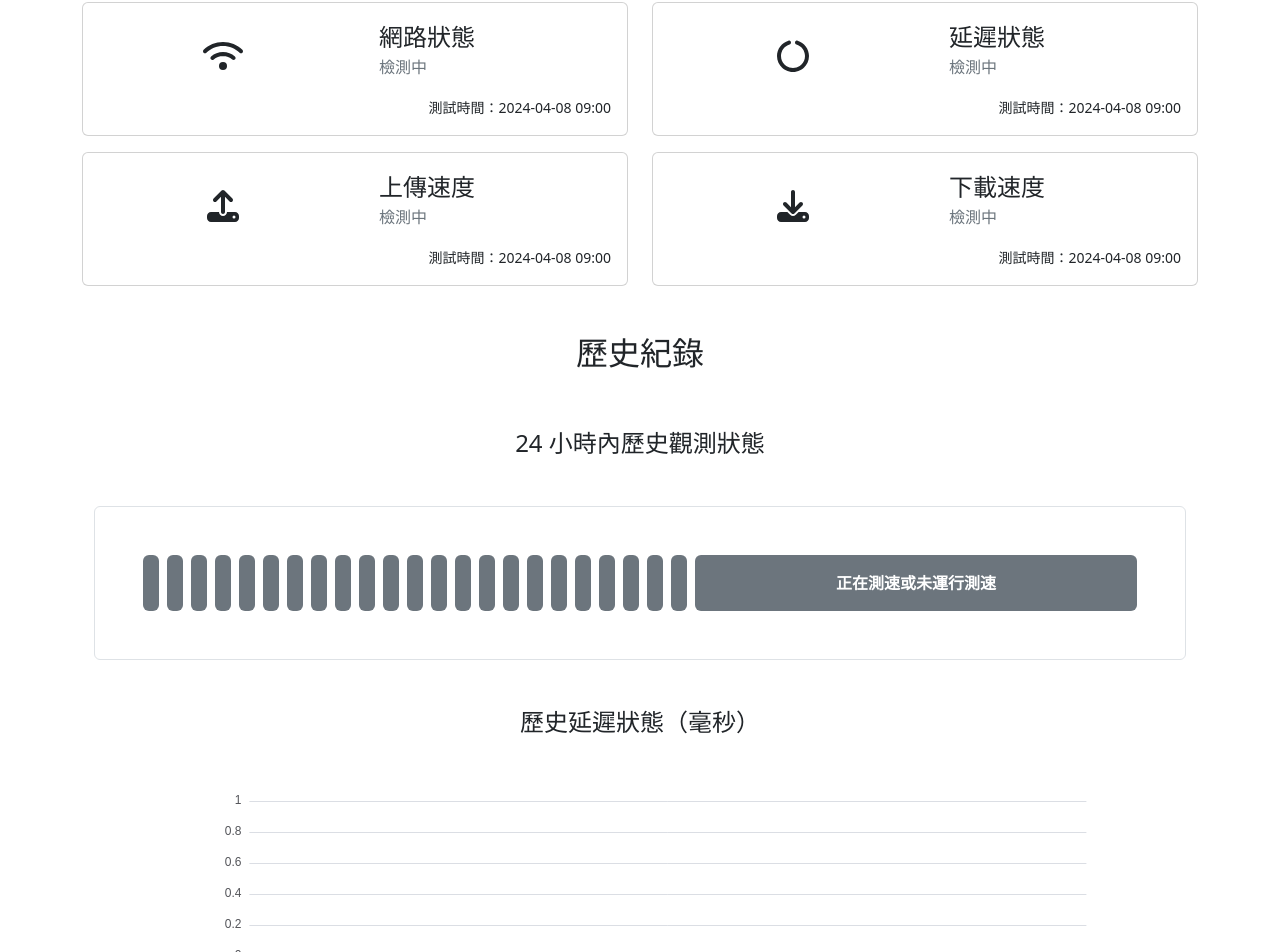
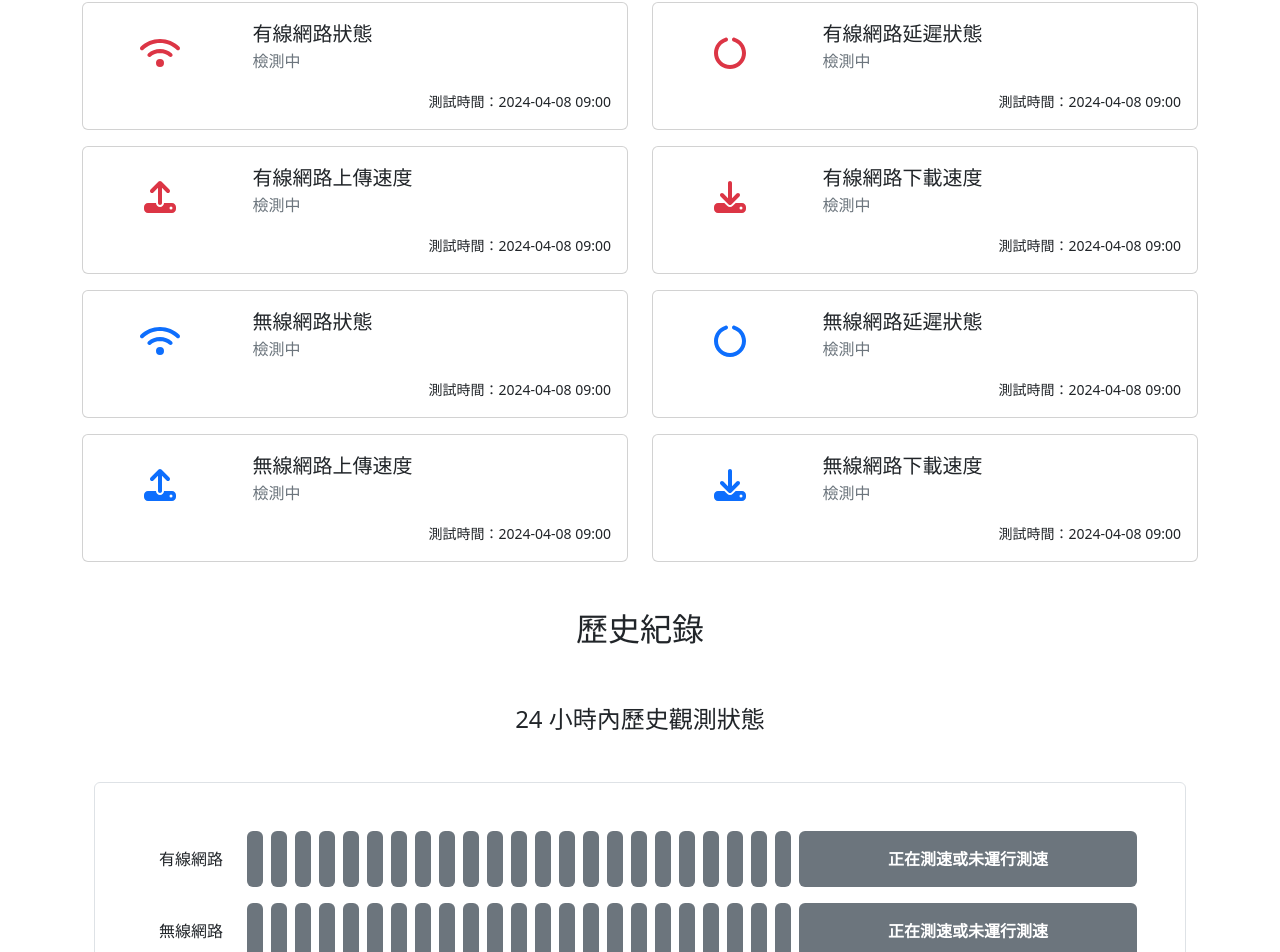
Before and after one commit to ntut-xuan/NTUT-Network-Status, a React (Vite) app in the folder frontend/: page / in a window 1280 px wide. Shown: the part 188-1140 px from the top of the page. Built offline with nearby package versions, Linux system fonts and the light colour scheme; no server answers; the database is empty.

Commit message:
Implement: Add Wi-Fi sources to frontend page

```diff
--- a/frontend/src/App.tsx
+++ b/frontend/src/App.tsx
@@ -13,7 +13,10 @@ import StatusCard from './components/StatusCard';
 function App() {
     const [records, setRecords] = useState<Map<string, (RecordType | null)>>(new Map())
     const [heartbeats, setHeartbeat] = useState<Map<string, (HeartbeatType | null)>>(new Map())
-    const [latestNetworkStatus, setLatestNetworkStatus] = useState<RecordStatusType | null>(null)
+    const [wifiRecords, setWiFiRecords] = useState<Map<string, (RecordType | null)>>(new Map())
+    const [wifiHeartbeats, setWiFiHeartbeats] = useState<Map<string, (HeartbeatType | null)>>(new Map())
+    const [latestCableNetworkStatus, setLatestCableNetworkStatus] = useState<RecordStatusType | null>(null)
+    const [latestWiFiNetworkStatus, setLatestWiFiNetworkStatus] = useState<RecordStatusType | null>(null)
     const [keys, setKeys] = useState<string[]>([])
 
     const getPingOption = () => {
@@ -26,14 +29,25 @@ function App() {
             yAxis: {},
             series: [
                 {
-                    name: '延遲速度（毫秒）',
-                    color: "blue",
+                    name: '有線網路延遲速度（毫秒）',
                     type: 'line',
+                    color: "red",
                     data: Array.from(records.entries()).reverse().map((record) => {
                         return record[1] == null ? [record[0], 0] : [record[0], record[1].Ping];
                     })
+                },
+                {
+                    name: '無線網路延遲速度（毫秒）',
+                    type: 'line',
+                    color: "blue",
+                    data: Array.from(wifiRecords.entries()).reverse().map((record) => {
+                        return record[1] == null ? [record[0], 0] : [record[0], record[1].Ping];
+                    })
                 }
-            ]
+            ],
+            legend: {
+                show: true
+            }
         }
     }
 
@@ -46,14 +60,25 @@ function App() {
             yAxis: {},
             series: [
                 {
-                    name: '下載速度（mbps）',
+                    name: '有線網路下載速度（mbps）',
                     type: 'line',
-                    color: "green",
+                    color: "red",
                     data: Array.from(records.entries()).reverse().map((record) => {
                         return record[1] == null ? [record[0], 0] : [record[0], record[1].DownloadSpeed];
                     })
+                },
+                {
+                    name: '無線網路下載速度（mbps）',
+                    type: 'line',
+                    color: "blue",
+                    data: Array.from(wifiRecords.entries()).reverse().map((record) => {
+                        return record[1] == null ? [record[0], 0] : [record[0], record[1].DownloadSpeed];
+                    })
                 }
-            ]
+            ],
+            legend: {
+                show: true
+            }
         }
     }
 
@@ -66,14 +91,25 @@ function App() {
             yAxis: {},
             series: [
                 {
-                    name: '上傳速度（mbps）',
+                    name: '有線網路上傳速度（mbps）',
                     type: 'line',
-                    color: "orange",
+                    color: "red",
                     data: Array.from(records.entries()).reverse().map((record) => {
                         return record[1] == null ? [record[0], 0] : [record[0], record[1].UploadSpeed];
                     })
+                },
+                {
+                    name: '無線網路上傳速度（mbps）',
+                    type: 'line',
+                    color: "blue",
+                    data: Array.from(wifiRecords.entries()).reverse().map((record) => {
+                        return record[1] == null ? [record[0], 0] : [record[0], record[1].UploadSpeed];
+                    })
                 }
-            ]
+            ],
+            legend: {
+                show: true
+            }
         }
     }
 
@@ -116,7 +152,7 @@ function App() {
         return recordMap;
     }
 
-    const getLatestNetworkStatus = () => {
+    const getLatestNetworkStatus = (heartbeats: Map<string, (HeartbeatType | null)>, records: Map<string, (RecordType | null)>) => {
         const currentTime = dayjs(Date.now())
         const currentTimeFormat = currentTime.format("YYYY-MM-DDTHH:00:00+08:00")
 
@@ -167,7 +203,7 @@ function App() {
         } as RecordStatusType
     }
 
-    const getHistoryStatuses = () => {
+    const getHistoryStatuses = (heartbeats: Map<string, (HeartbeatType | null)>) => {
         const statuses = [] as ("Success" | "Failed" | "Unknown")[]
         for(let key of keys){
             const heartbeat = heartbeats.get(key)
@@ -197,8 +233,24 @@ function App() {
     }, [app])
 
     useEffect(() => {
-        setLatestNetworkStatus(getLatestNetworkStatus())
-    }, [records])
+        fetchRecordsAsync("wifi-record").then((recordMap: Map<string, RecordType>) => {
+            setWiFiRecords(recordMap)
+        })
+    }, [app])
+
+    useEffect(() => {
+        fetchRecordsAsync("wifi-heartbeat").then((heartbeat: Map<string, HeartbeatType>) => {
+            setWiFiHeartbeats(heartbeat)
+        })
+    }, [app])
+
+    useEffect(() => {
+        setLatestCableNetworkStatus(getLatestNetworkStatus(heartbeats, records))
+    }, [heartbeats, records])
+
+    useEffect(() => {
+        setLatestWiFiNetworkStatus(getLatestNetworkStatus(wifiHeartbeats, wifiRecords))
+    }, [wifiHeartbeats, wifiRecords])
 
   return (
     <>
@@ -210,42 +262,90 @@ function App() {
     <Container className='py-5'>
         <h2 className='mb-5 text-center'>即時狀態</h2>
         <Row className='gy-3'>
-            { latestNetworkStatus == null ? null :
+            { latestCableNetworkStatus == null ? null :
                 <>
                     <Col xxl={3} lg={6} md={6} sm={6}>
                         <StatusCard
                             icon={faWifi}
-                            title={"網路狀態"}
-                            result={latestNetworkStatus.networkStatus}
-                            time={latestNetworkStatus.networkTime}
-                            status={latestNetworkStatus.networkStatusColor}
+                            iconColor={"Danger"}
+                            title={"有線網路狀態"}
+                            result={latestCableNetworkStatus.networkStatus}
+                            time={latestCableNetworkStatus.networkTime}
+                            status={latestCableNetworkStatus.networkStatusColor}
                         />
                     </Col>
                     <Col xxl={3} lg={6} md={6} sm={6}>
                         <StatusCard
                             icon={faCircleNotch}
-                            title={"延遲狀態"}
-                            result={latestNetworkStatus.networkLatency}
-                            time={latestNetworkStatus.networkTime}
-                            status={latestNetworkStatus.networkLatencyColor}
+                            iconColor={"Danger"}
+                            title={"有線網路延遲狀態"}
+                            result={latestCableNetworkStatus.networkLatency}
+                            time={latestCableNetworkStatus.networkTime}
+                            status={latestCableNetworkStatus.networkLatencyColor}
                         />
                     </Col>
                     <Col xxl={3} lg={6} md={6} sm={6}>
                         <StatusCard
                             icon={faUpload}
-                            title={"上傳速度"}
-                            result={latestNetworkStatus.networkUploadSpeed}
-                            time={latestNetworkStatus.networkTime}
-                            status={latestNetworkStatus.networkUploadSpeedColor}
+                            iconColor={"Danger"}
+                            title={"有線網路上傳速度"}
+                            result={latestCableNetworkStatus.networkUploadSpeed}
+                            time={latestCableNetworkStatus.networkTime}
+                            status={latestCableNetworkStatus.networkUploadSpeedColor}
                         />
                     </Col>
                     <Col xxl={3} lg={6} md={6} sm={6}>
                         <StatusCard
                             icon={faDownload}
-                            title={"下載速度"}
-                            result={latestNetworkStatus.networkDownloadSpeed}
-                            time={latestNetworkStatus.networkTime}
-                            status={latestNetworkStatus.networkDownloadSpeedColor}
+                            iconColor={"Danger"}
+                            title={"有線網路下載速度"}
+                            result={latestCableNetworkStatus.networkDownloadSpeed}
+                            time={latestCableNetworkStatus.networkTime}
+                            status={latestCableNetworkStatus.networkDownloadSpeedColor}
+                        />
+                    </Col>
+                </>
+            }
+            { latestWiFiNetworkStatus == null ? null :
+                <>
+                    <Col xxl={3} lg={6} md={6} sm={6}>
+                        <StatusCard
+                            icon={faWifi}
+                            iconColor={"Primary"}
+                            title={"無線網路狀態"}
+                            result={latestWiFiNetworkStatus.networkStatus}
+                            time={latestWiFiNetworkStatus.networkTime}
+                            status={latestWiFiNetworkStatus.networkStatusColor}
+                        />
+                    </Col>
+                    <Col xxl={3} lg={6} md={6} sm={6}>
+                        <StatusCard
+                            icon={faCircleNotch}
+                            iconColor={"Primary"}
+                            title={"無線網路延遲狀態"}
+                            result={latestWiFiNetworkStatus.networkLatency}
+                            time={latestWiFiNetworkStatus.networkTime}
+                            status={latestWiFiNetworkStatus.networkLatencyColor}
+                        />
+                    </Col>
+                    <Col xxl={3} lg={6} md={6} sm={6}>
+                        <StatusCard
+                            icon={faUpload}
+                            iconColor={"Primary"}
+                            title={"無線網路上傳速度"}
+                            result={latestWiFiNetworkStatus.networkUploadSpeed}
+                            time={latestWiFiNetworkStatus.networkTime}
+                            status={latestWiFiNetworkStatus.networkUploadSpeedColor}
+                        />
+                    </Col>
+                    <Col xxl={3} lg={6} md={6} sm={6}>
+                        <StatusCard
+                            icon={faDownload}
+                            iconColor={"Primary"}
+                            title={"無線網路下載速度"}
+                            result={latestWiFiNetworkStatus.networkDownloadSpeed}
+                            time={latestWiFiNetworkStatus.networkTime}
+                            status={latestWiFiNetworkStatus.networkDownloadSpeedColor}
                         />
                     </Col>
                 </>
@@ -257,7 +357,7 @@ function App() {
             { heartbeats.size == 0 ? null :
                 <Container>
                     <h4 className='text-center m-0'> 24 小時內歷史觀測狀態</h4>
-                    <StatusBar statuses={getHistoryStatuses()}></StatusBar>
+                    <StatusBar cableStatuses={getHistoryStatuses(heartbeats)} wifiStatuses={getHistoryStatuses(wifiHeartbeats)}></StatusBar>
                 </Container>
             }
         <div>
--- a/frontend/src/components/StatusBar.tsx
+++ b/frontend/src/components/StatusBar.tsx
@@ -1,10 +1,13 @@
 import { useEffect, useRef } from "react"
 
 export default function StatusBar(props: {
-    statuses: ("Success" | "Failed" | "Unknown")[]
+    cableStatuses: ("Success" | "Failed" | "Unknown")[]
+    wifiStatuses: ("Success" | "Failed" | "Unknown")[]
 }){
-    const statuses = props.statuses;
-    const scrollRef = useRef<HTMLDivElement | null>(null)
+    const cableStatuses = props.cableStatuses;
+    const wifiStatuses = props.wifiStatuses;
+    const cableScrollRef = useRef<HTMLDivElement | null>(null)
+    const wifiScrollRef = useRef<HTMLDivElement | null>(null)
 
     const getStatusBackgroundColor = (status: string) => {
         if(status == "Success"){
@@ -31,28 +34,60 @@ export default function StatusBar(props: {
     }
 
     useEffect(() => {
-        if(scrollRef.current != null){
-          scrollRef.current.scrollLeft = scrollRef.current.scrollWidth
+        if(cableScrollRef.current != null){
+            cableScrollRef.current.scrollLeft = cableScrollRef.current.scrollWidth
         }
-    }, [scrollRef])
+    }, [cableScrollRef])
+
+    useEffect(() => {
+        if(wifiScrollRef.current != null){
+            wifiScrollRef.current.scrollLeft = wifiScrollRef.current.scrollWidth
+        }
+    }, [wifiScrollRef])
 
     return (
-        <div className='border rounded p-5 my-5 w-100'>
-            <div className='w-100 d-flex flex-row gap-2 overflow-x-auto status-bar' ref={scrollRef}>
+        <div className='border rounded p-5 my-5 w-100 d-flex flex-column gap-3'>
+            <div className='w-100 d-flex flex-row gap-2 status-bar'>
+                <div className="px-3 my-auto">
+                    <p className="text-nowrap m-0"> 有線網路</p>
+                </div>
+                <div className="overflow-x-auto d-flex flex-row gap-2 w-100" ref={cableScrollRef}>
                 {
-                    statuses.slice(0, statuses.length - 1).map((status) => {
+                    cableStatuses.slice(0, cableStatuses.length - 1).map((status) => {
                         return (
                             <div className={`px-1 px-md-2 ${getStatusBackgroundColor(status)} py-3 rounded`}></div>
                         )
                     })
                 }
                 {
-                    <div className={`px-1 px-md-2 ${getStatusBackgroundColor(statuses.slice(-1)[0])} py-3 rounded w-100`}>
+                    <div className={`px-1 px-md-2 ${getStatusBackgroundColor(cableStatuses.slice(-1)[0])} py-3 rounded w-100`}>
                         <p className='m-0 text-white text-center d-md-block d-lg-block d-none'>
-                            <strong>{getStatusText(statuses.slice(-1)[0])}</strong>
+                            <strong>{getStatusText(cableStatuses.slice(-1)[0])}</strong>
                         </p>
                     </div>
                 }
+                </div>
+            </div>
+            <div className='w-100 d-flex flex-row gap-2 status-bar'>
+                <div className="px-3 my-auto">
+                    <p className="text-nowrap m-0"> 無線網路</p>
+                </div>
+                <div className="overflow-x-auto d-flex flex-row gap-2 w-100" ref={wifiScrollRef}>
+                {
+                    wifiStatuses.slice(0, wifiStatuses.length - 1).map((status) => {
+                        return (
+                            <div className={`px-1 px-md-2 ${getStatusBackgroundColor(status)} py-3 rounded`}></div>
+                        )
+                    })
+                }
+                {
+                    <div className={`px-1 px-md-2 ${getStatusBackgroundColor(wifiStatuses.slice(-1)[0])} py-3 rounded w-100`}>
+                        <p className='m-0 text-white text-center d-md-block d-lg-block d-none'>
+                            <strong>{getStatusText(wifiStatuses.slice(-1)[0])}</strong>
+                        </p>
+                    </div>
+                }
+                </div>
             </div>
         </div>
     )
--- a/frontend/src/components/StatusCard.tsx
+++ b/frontend/src/components/StatusCard.tsx
@@ -7,15 +7,17 @@ export default function StatusCard(props: {
     result: string
     time: string
     icon: IconDefinition
+    iconColor: "Success" | "Warning" | "Danger" | "Secondary" | "Info" | "Primary"
     status: "Success" | "Warning" | "Danger" | "Secondary"
 }){
     const icon = props.icon;
+    const iconColor = props.iconColor;
     const title = props.title
     const result = props.result
     const testTime = props.time
     const status = props.status
 
-    const getStatusTextColor = () => {
+    const getStatusTextColor = (status: string) => {
         if(status == "Success"){
             return "text-success"
         }else if(status == "Danger"){
@@ -24,21 +26,25 @@ export default function StatusCard(props: {
             return "text-warning"
         }else if(status == "Secondary"){
             return "text-secondary"
+        }else if(status == "Info"){
+            return "text-info"
+        }else if(status == "Primary"){
+            return "text-primary"
         }
         return ""
     }
 
     return (
         <Card className='w-100 px-3 pt-3'>
-            <div className='d-flex flex-row gap-5 my-auto px-3 mx-auto w-100'>
-                <div className="w-100 d-flex justify-content-center">
+            <div className='d-flex flex-row gap-5 my-auto ps-3 mx-auto w-100'>
+                <div className="w-25 d-flex justify-content-center">
                     <div className='my-auto'>
-                        <FontAwesomeIcon icon={icon} size='2x'></FontAwesomeIcon>
+                        <FontAwesomeIcon className={`${getStatusTextColor(iconColor)}`} icon={icon} size='2x'></FontAwesomeIcon>
                     </div>
                 </div>
                 <div className="w-100">
-                    <p className='fs-4 m-0'> {title} </p>
-                    <p className={getStatusTextColor()}> {result} </p>
+                    <p className='fs-5 m-0'> {title} </p>
+                    <p className={getStatusTextColor(status)}> {result} </p>
                 </div>
             </div>
             <div>
```
